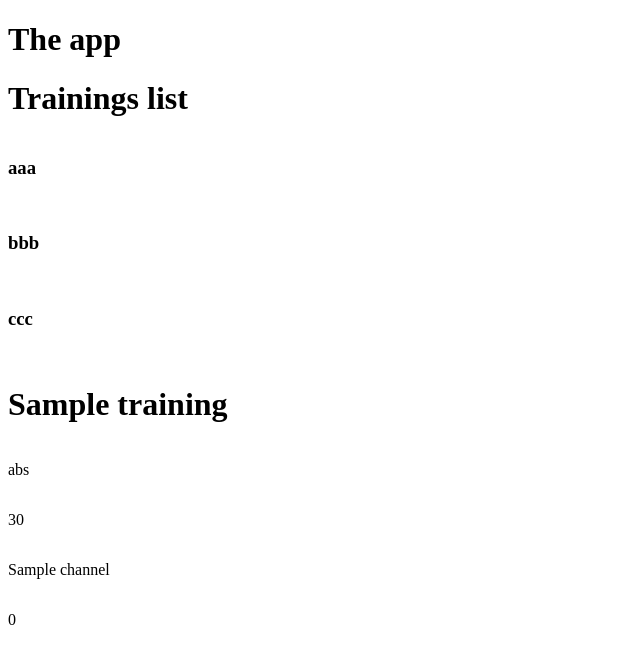
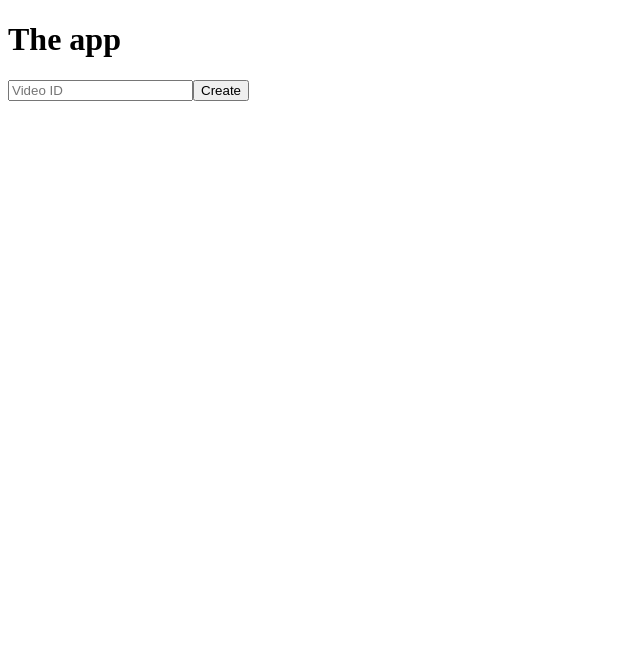
Before and after one commit to cptkidd62/yt-training-logger, a Vue app in the folder frontend/: page /add-training in a window 1280 px wide. Shown: the top 664 px of the page, without its empty margins (0-640 px from the left). Built offline with nearby package versions, Linux system fonts and the light colour scheme; the HTML template or start-up script is replaced by a standard one.

Commit message:
add create training page, add routerview, format code

```diff
--- a/frontend/src/App.vue
+++ b/frontend/src/App.vue
@@ -1,13 +1,10 @@
 <script setup lang="ts">
-import { Training } from './types/training';
-import TrainingFullView from './views/TrainingFullView.vue';
-import TrainingsListView from './views/TrainingsListView.vue';
+import { RouterView } from 'vue-router'
 </script>
 
 <template>
   <h1>The app</h1>
-  <TrainingsListView />
-  <TrainingFullView :training="new Training('abs')" />
+  <RouterView />
 </template>
 
 <style scoped></style>
--- /dev/null
+++ b/frontend/src/components/AddTrainingForm.vue
@@ -0,0 +1,32 @@
+<script setup lang="ts">
+import { ref } from 'vue'
+
+const emit = defineEmits<{
+  (e: 'submit', payload: { video_id: string }): void
+}>()
+
+const video_id = ref('')
+
+const handleSubmit = () => {
+  if (validateID()) {
+    emit('submit', {
+      video_id: video_id.value,
+    })
+  }
+}
+
+const validateID = () => {
+  return video_id.value != ''
+}
+</script>
+
+<template>
+  <div class="new-training-form">
+    <form @submit.prevent="handleSubmit">
+      <input type="text" name="video_id" id="video_id" v-model="video_id" placeholder="Video ID" />
+      <input type="submit" value="Create" />
+    </form>
+  </div>
+</template>
+
+<style scoped></style>
--- a/frontend/src/components/TrainingsListItem.vue
+++ b/frontend/src/components/TrainingsListItem.vue
@@ -1,13 +1,13 @@
 <script lang="ts">
 import { defineComponent, type PropType } from 'vue'
-import type { Training } from '@/types/training';
+import type { Training } from '@/types/training'
 export default defineComponent({
   props: {
     training: {
       type: Object as PropType<Training>,
-      required: true
-    }
-  }
+      required: true,
+    },
+  },
 })
 </script>
 
--- a/frontend/src/repositories/dexie/db.ts
+++ b/frontend/src/repositories/dexie/db.ts
@@ -1,12 +1,12 @@
-import type { Training } from '@/types/training';
-import { Dexie, type EntityTable } from 'dexie';
+import type { Training } from '@/types/training'
+import { Dexie, type EntityTable } from 'dexie'
 
 const db = new Dexie('yttl-test1') as Dexie & {
-  trainings: EntityTable<Training, 'id'>;
-};
+  trainings: EntityTable<Training, 'id'>
+}
 
 db.version(1).stores({
-  trainings: 'id, title, length, channel, date_created'
-});
+  trainings: 'id, title, length, channel, date_created',
+})
 
-export { db };
+export { db }
--- a/frontend/src/repositories/repositoryProvider.ts
+++ b/frontend/src/repositories/repositoryProvider.ts
@@ -1,4 +1,4 @@
-import { dexieTrainingRepository } from "./dexie/dexieTrainingRepository";
-import type { TrainingRepository } from "./interfaces/trainingRepository";
+import { dexieTrainingRepository } from './dexie/dexieTrainingRepository'
+import type { TrainingRepository } from './interfaces/trainingRepository'
 
-export const trainingRepository: TrainingRepository = dexieTrainingRepository;
+export const trainingRepository: TrainingRepository = dexieTrainingRepository
--- a/frontend/src/router/index.ts
+++ b/frontend/src/router/index.ts
@@ -14,6 +14,11 @@ const router = createRouter({
       name: 'training',
       component: () => import('../views/TrainingFullView.vue'),
     },
+    {
+      path: '/add-training',
+      name: 'add-training',
+      component: () => import('../views/AddTrainingView.vue'),
+    },
   ],
 })
 
--- a/frontend/src/types/training.ts
+++ b/frontend/src/types/training.ts
@@ -1,15 +1,15 @@
 export class Training {
-  id: string;
-  title: string;
-  length: number;
-  channel: string;
-  date_created: number;
+  id: string
+  title: string
+  length: number
+  channel: string
+  date_created: number
 
-  constructor(id: string) {
-    this.id = id;
-    this.title = 'Sample training';
-    this.length = 30;
-    this.channel = 'Sample channel';
-    this.date_created = 0;
+  constructor(id: string, title: string, length: number, channel: string, date_created: number) {
+    this.id = id
+    this.title = title
+    this.length = length
+    this.channel = channel
+    this.date_created = date_created
   }
 }
--- /dev/null
+++ b/frontend/src/views/AddTrainingView.vue
@@ -0,0 +1,23 @@
+<script setup lang="ts">
+import AddTrainingForm from '@/components/AddTrainingForm.vue'
+import { trainingRepository } from '@/repositories/repositoryProvider'
+import { Training } from '@/types/training'
+import { useRouter } from 'vue-router'
+
+const router = useRouter()
+
+const handleCreate = async (payload: { video_id: string }) => {
+  const res = await trainingRepository.add(
+    new Training(payload.video_id, 'Training ' + payload.video_id, 30, 'Channel', 0),
+  )
+  if (res != '') {
+    router.push('/')
+  }
+}
+</script>
+
+<template>
+  <AddTrainingForm @submit="handleCreate" />
+</template>
+
+<style scoped></style>
--- a/frontend/src/views/TrainingFullView.vue
+++ b/frontend/src/views/TrainingFullView.vue
@@ -1,13 +1,13 @@
 <script lang="ts">
 import { defineComponent, type PropType } from 'vue'
-import type { Training } from '@/types/training';
+import type { Training } from '@/types/training'
 export default defineComponent({
   props: {
     training: {
       type: Object as PropType<Training>,
-      required: true
-    }
-  }
+      required: true,
+    },
+  },
 })
 </script>
 
--- a/frontend/src/views/TrainingsListView.vue
+++ b/frontend/src/views/TrainingsListView.vue
@@ -1,17 +1,19 @@
 <script setup lang="ts">
-import TrainingsListItem from '@/components/TrainingsListItem.vue';
-import { Training } from '@/types/training';
+import TrainingsListItem from '@/components/TrainingsListItem.vue'
+import { trainingRepository } from '@/repositories/repositoryProvider'
+import type { Training } from '@/types/training'
+import { onMounted, ref } from 'vue'
 
-const trainings = [
-    new Training('aaa'),
-    new Training('bbb'),
-    new Training('ccc'),
-]
+const trainings = ref<Training[]>([])
+onMounted(async () => {
+  trainings.value = await trainingRepository.getAll()
+})
 </script>
 
 <template>
   <h1>Trainings list</h1>
-  <TrainingsListItem v-for="training in trainings" :training="training" :key="training.id"/>
+  <TrainingsListItem v-for="training in trainings" :training="training" :key="training.id" />
+  <RouterLink to="/add-training">Add new training</RouterLink>
 </template>
 
 <style scoped></style>
```
Also changed, not shown: frontend/src/repositories/dexie/dexieTrainingRepository.ts (+7 -7 lines), frontend/src/repositories/interfaces/trainingRepository.ts (+5 -5 lines).
